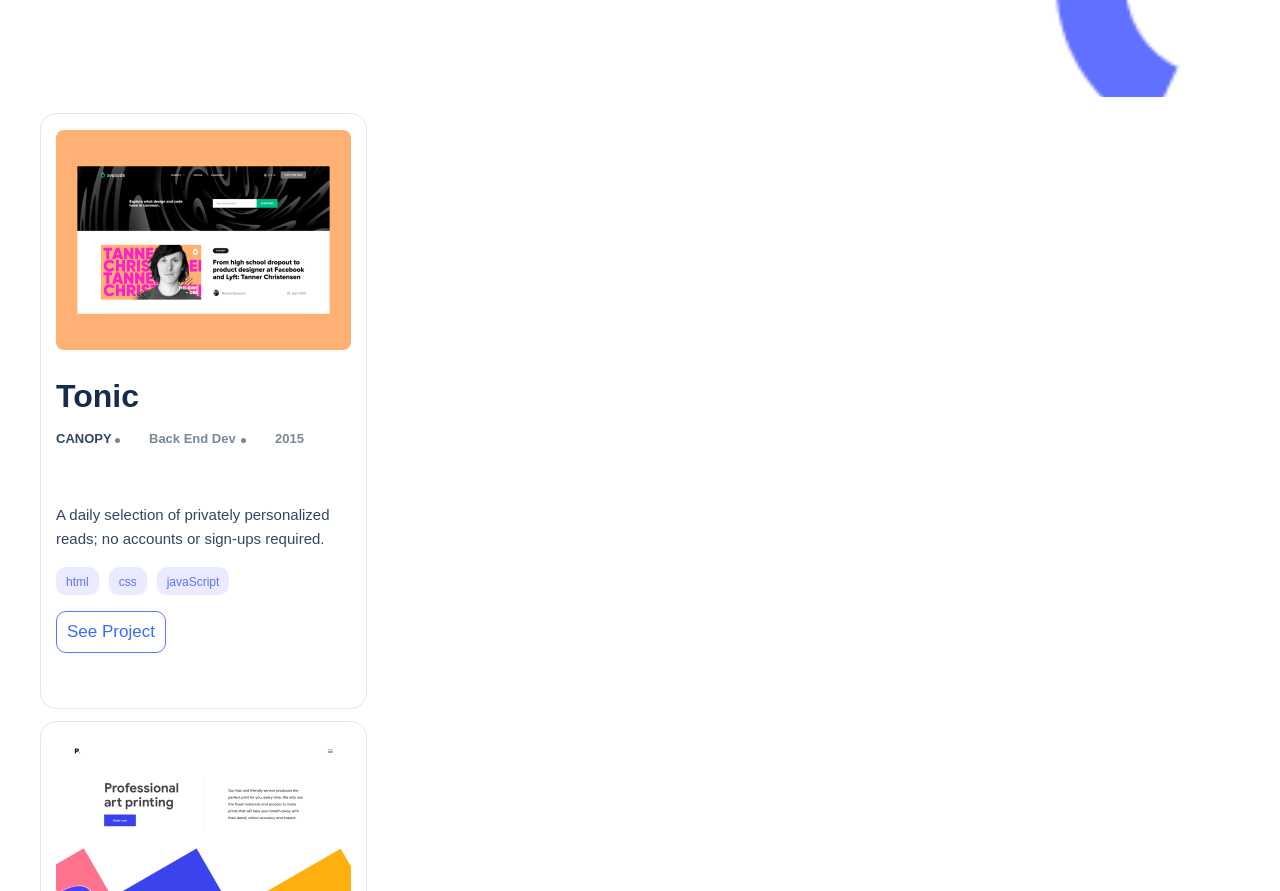
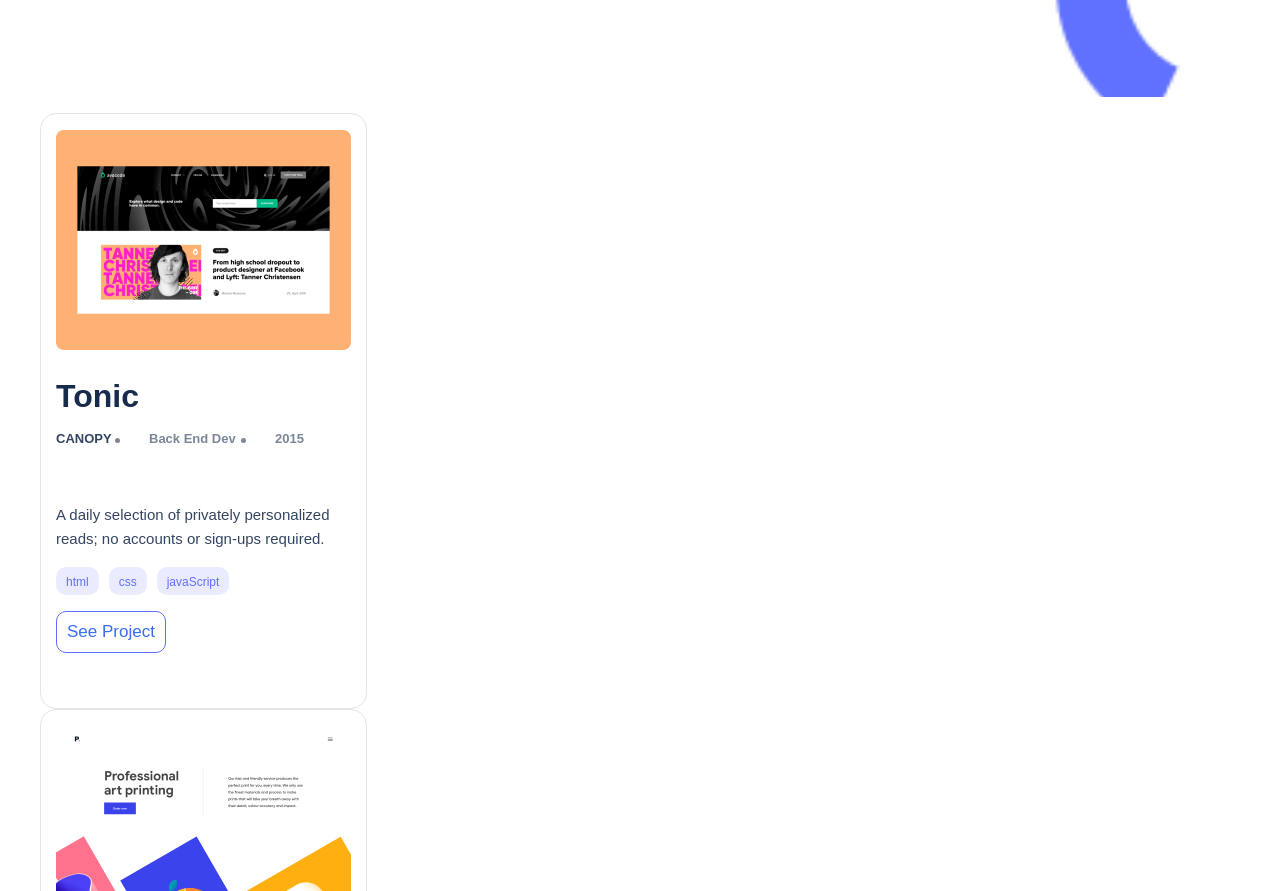
Before and after one commit to supreeti/PortfolioMobileFirst, a plain HTML site: page index.html in a window 1280 px wide. Shown: the part 409-1300 px from the top of the page. Drawn offline with Linux system fonts and the light colour scheme.

Commit message:
resolve errors

```diff
--- a/index.css
+++ b/index.css
@@ -91,7 +91,6 @@
 .Snapshoot {
   display: grid;
   grid-template-columns: repeat(1, 1fr);
-  gap: 12px;
   margin-left: 24px;
   width: 327px;
   padding: 16px;
@@ -175,7 +174,7 @@
   flex-grow: 0;
   height: 8px;
   width: 8px;
-  color:#7a869a;
+  color: #7a869a;
 }
 
 .font2 {
```
